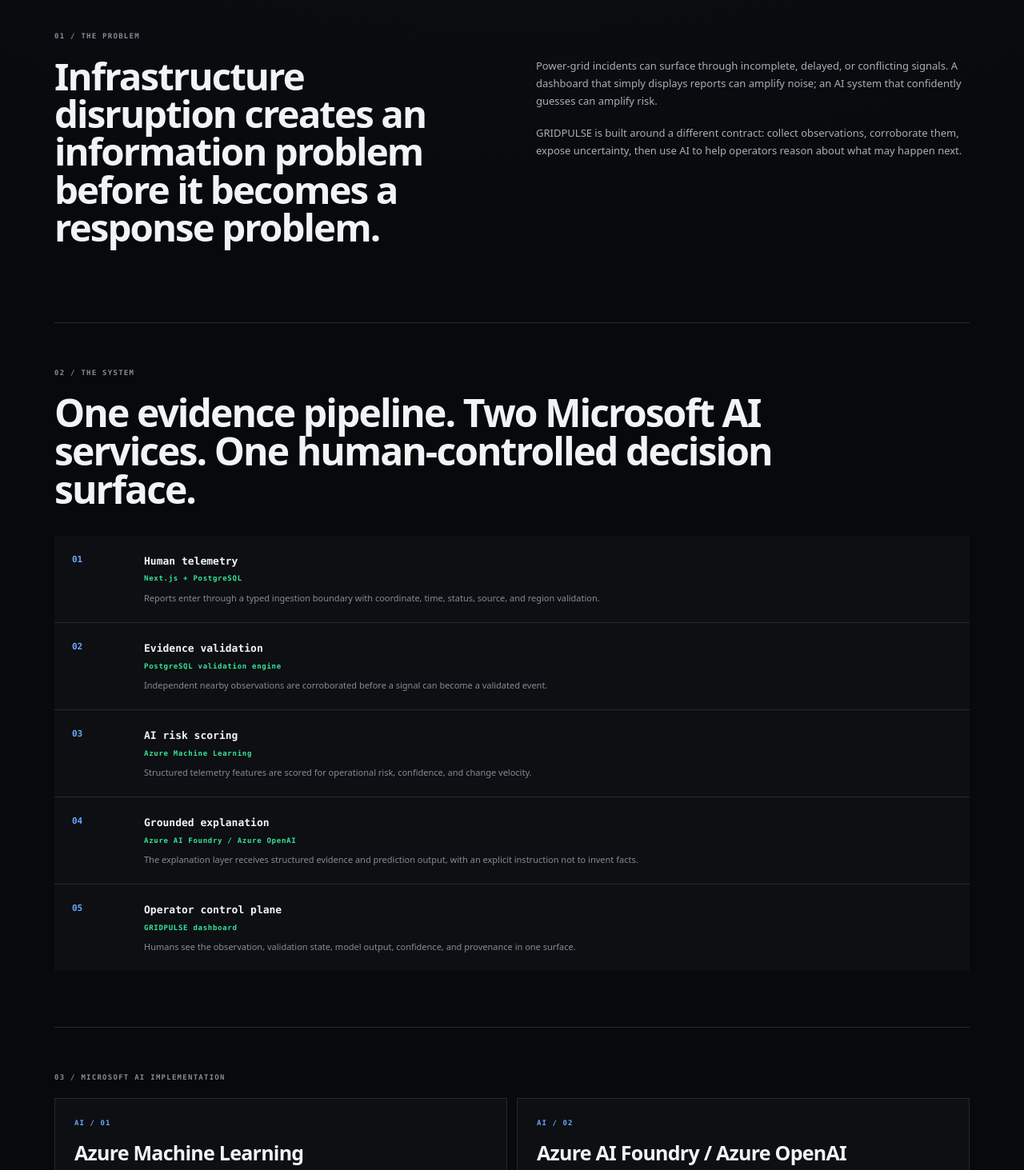
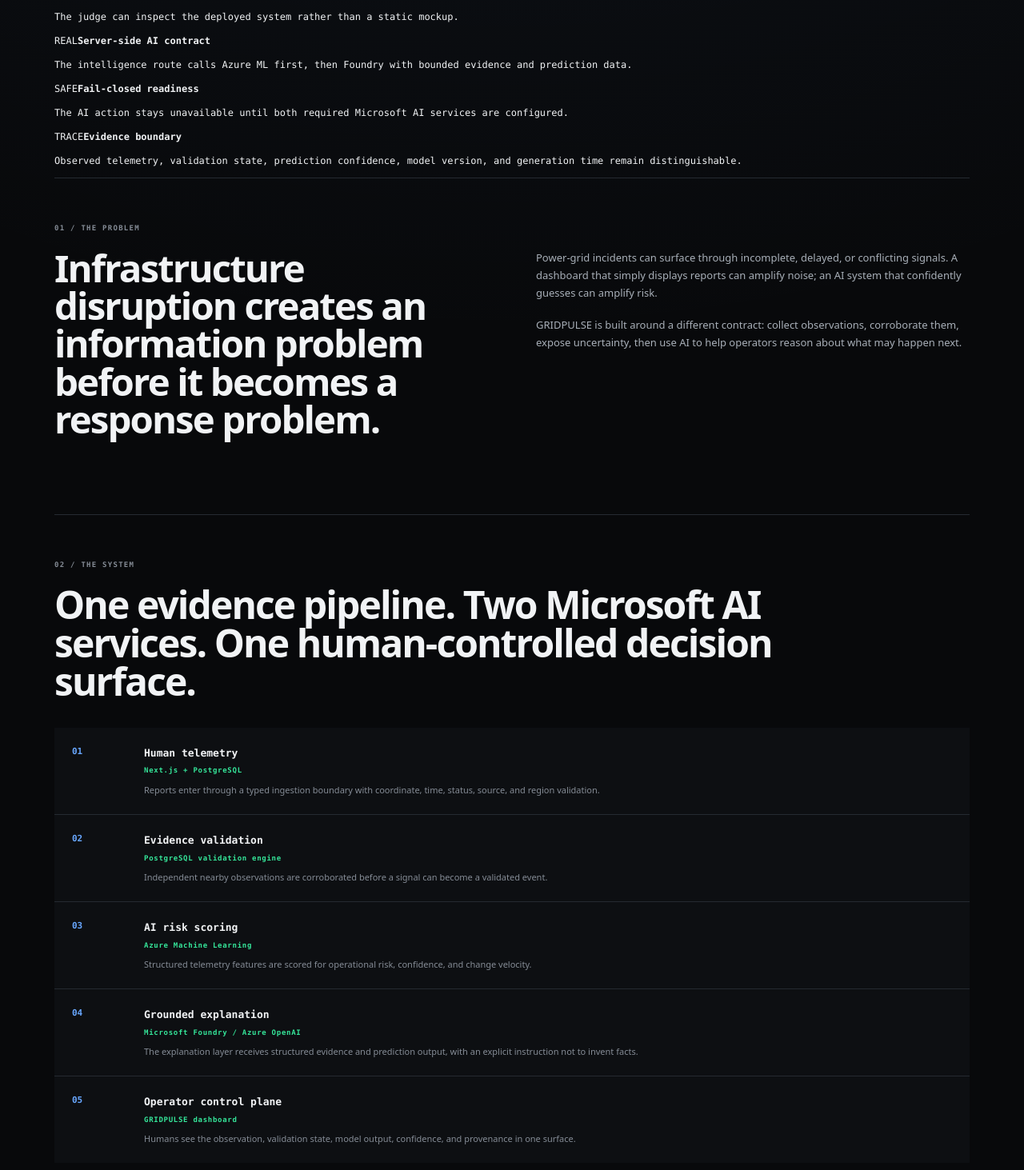
Before and after one commit to kogleshofficial-hub/GRIDPULSE, a Next.js app: page /judge in a window 1280 px wide. Shown: the part 907-2370 px from the top of the page at 80% size. Built offline with nearby package versions, Linux system fonts and the light colour scheme.

Commit message:
feat: strengthen judge brief with live proof and responsible AI framing

```diff
--- a/src/app/judge/page.tsx
+++ b/src/app/judge/page.tsx
@@ -10,7 +10,7 @@ const architecture = [
   ["01", "Human telemetry", "Next.js + PostgreSQL", "Reports enter through a typed ingestion boundary with coordinate, time, status, source, and region validation."],
   ["02", "Evidence validation", "PostgreSQL validation engine", "Independent nearby observations are corroborated before a signal can become a validated event."],
   ["03", "AI risk scoring", "Azure Machine Learning", "Structured telemetry features are scored for operational risk, confidence, and change velocity."],
-  ["04", "Grounded explanation", "Azure AI Foundry / Azure OpenAI", "The explanation layer receives structured evidence and prediction output, with an explicit instruction not to invent facts."],
+  ["04", "Grounded explanation", "Microsoft Foundry / Azure OpenAI", "The explanation layer receives structured evidence and prediction output, with an explicit instruction not to invent facts."],
   ["05", "Operator control plane", "GRIDPULSE dashboard", "Humans see the observation, validation state, model output, confidence, and provenance in one surface."],
 ];
 
@@ -21,6 +21,13 @@ const principles = [
   ["Human-readable by design", "Confidence, validation, source, timestamps, and coordinates remain visible to the operator."],
   ["Built for iteration", "The architecture exposes measurable signals that can be tested, evaluated, and improved over time."],
   ["Accessible control", "Keyboard-focusable controls, semantic regions, readable status language, and responsive layouts are built into the interface."],
+];
+
+const proofPoints = [
+  ["LIVE", "Production control plane", "The judge can inspect the deployed system rather than a static mockup."],
+  ["REAL", "Server-side AI contract", "The intelligence route calls Azure ML first, then Foundry with bounded evidence and prediction data."],
+  ["SAFE", "Fail-closed readiness", "The AI action stays unavailable until both required Microsoft AI services are configured."],
+  ["TRACE", "Evidence boundary", "Observed telemetry, validation state, prediction confidence, model version, and generation time remain distinguishable."],
 ];
 
 export default function JudgePage() {
@@ -51,6 +58,16 @@ export default function JudgePage() {
           </div>
         </section>
 
+        <section className={styles.proofBar} aria-label="Implementation proof">
+          {proofPoints.map(([label, title, detail]) => (
+            <article key={label}>
+              <span>{label}</span>
+              <strong>{title}</strong>
+              <p>{detail}</p>
+            </article>
+          ))}
+        </section>
+
         <section className={styles.section}>
           <div className={styles.kicker}>01 / THE PROBLEM</div>
           <div className={styles.two}>
@@ -79,9 +96,10 @@ export default function JudgePage() {
           <div className={styles.kicker}>03 / MICROSOFT AI IMPLEMENTATION</div>
           <div className={styles.aiGrid}>
             <article className={styles.aiCard}><div className={styles.service}>AI / 01</div><h3>Azure Machine Learning</h3><p>Scores structured telemetry features for operational risk, model confidence, and collapse velocity over a defined prediction horizon.</p><span>REQUIRED FOR INTELLIGENCE SCORING</span></article>
-            <article className={styles.aiCard}><div className={styles.service}>AI / 02</div><h3>Azure AI Foundry / Azure OpenAI</h3><p>Converts structured evidence and model results into a concise operational explanation while explicitly constraining the model to supplied evidence.</p><span>REQUIRED FOR GROUNDED EXPLANATION</span></article>
+            <article className={styles.aiCard}><div className={styles.service}>AI / 02</div><h3>Microsoft Foundry / Azure OpenAI</h3><p>Converts structured evidence and model results into a concise operational explanation while explicitly constraining the model to supplied evidence.</p><span>REQUIRED FOR GROUNDED EXPLANATION</span></article>
           </div>
-          <div className={styles.proof}><span>WHY TWO AI SERVICES MATTER</span><p>Removing either service breaks a distinct part of the intelligence workflow: without Azure ML there is no model risk score; without the Foundry/Azure OpenAI explanation layer there is no grounded natural-language interpretation for the operator.</p></div>
+          <div className={styles.proof}><span>WHY TWO AI SERVICES MATTER</span><p>Removing either service breaks a distinct part of the intelligence workflow: without Azure ML there is no model risk score; without the Foundry explanation layer there is no grounded natural-language interpretation for the operator.</p></div>
+          <div className={styles.liveProof}><div><span className={styles.liveDot} aria-hidden="true" /> IMPLEMENTATION STATUS</div><strong>READY TO VERIFY IN THE LIVE CONTROL PLANE</strong><p>Open a telemetry signal and use the intelligence action to inspect the complete server-side path. If either Microsoft AI service is not configured, GRIDPULSE says so instead of simulating a successful result.</p><Link href="/" className={styles.textLink}>VERIFY THE WORKFLOW →</Link></div>
         </section>
 
         <section className={styles.section}>
```
